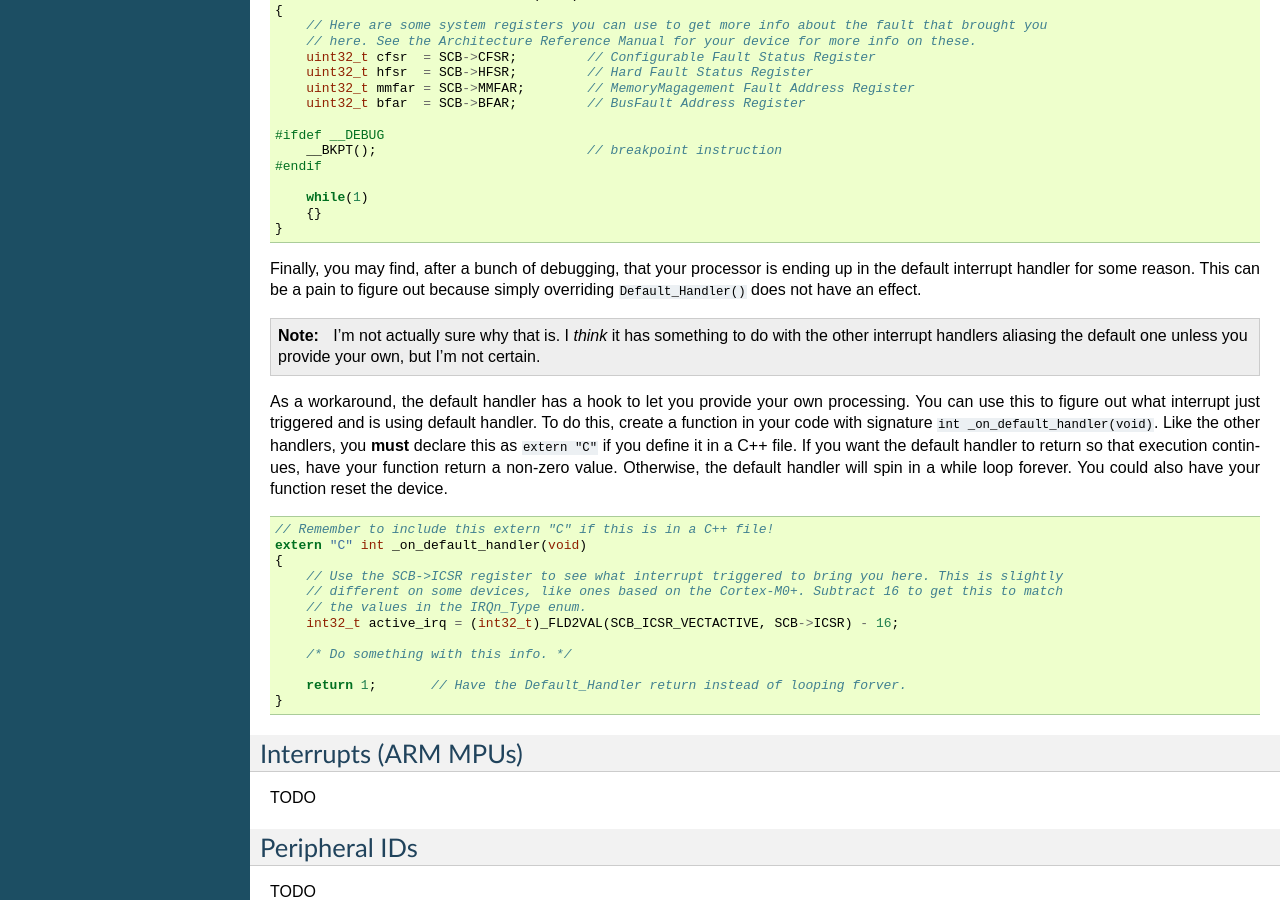
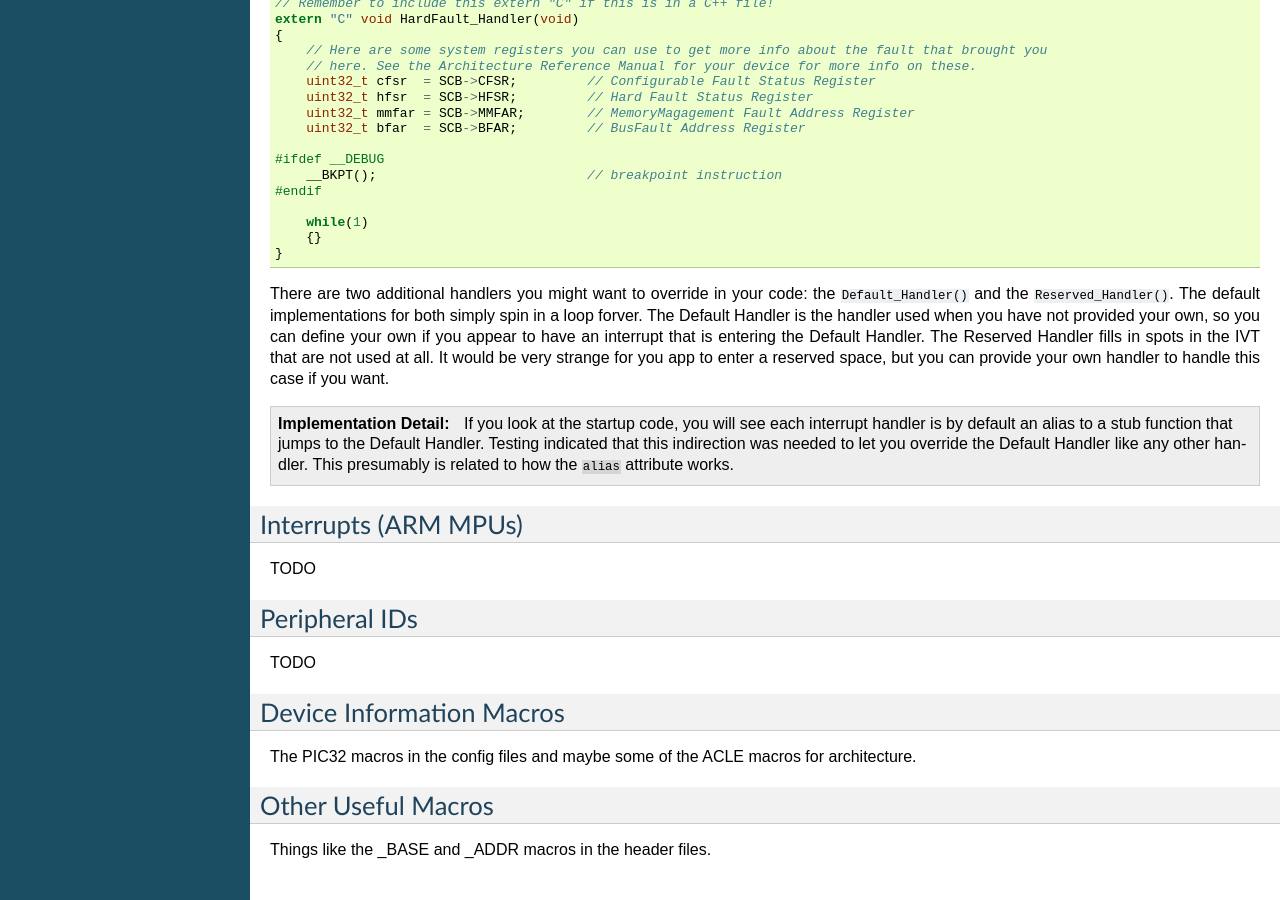
Before and after one commit to jdeguire/pic32clang_docs, a Sphinx documentation site: the page built from source/using_device_features.md, in a window 1280 px wide and 900 px high, scrolled down 9847 px. Built offline with Sphinx 7.4.7, drawn with Linux system fonts in a browser that asks for light colours; some of the changed text lies outside the part shown.

Commit message:
Docs updates!
-- The LLVM distribution now does provide CMSIS-like functionality for old ARM parts.
-- The "CFG_" was removed from fuse variable names.
-- The Default_Handler() can now be overridden like normal for MCUs.

````diff
--- a/source/using_device_features.md
+++ b/source/using_device_features.md
@@ -82,6 +82,12 @@
 include some CMSIS routines where applicable, but you should check out the official Arm CMSIS website
 if you want the complete documentation. You can find more info at <https://www.arm.com/technologies/cmsis>.
 
+CMSIS does not support Arm products that predate the Cortex branding, so this distribution provides
+a small set of CMSIS-like functionality you can use. It is intended to support ARMv4 through ARMv6
+devices, but most testing was done using the ARM926EJ-S (ARMv5TE). Like CMSIS, this will be included
+from device-specific header files for appropriate devices. You will still want to consult documentation
+for your CPU to figure out which features apply to your device.
+
 Arm provides additional libraries under the CMSIS umbrella, such as CMSIS-NN for neural network math
 or CMSIS-DAP for using their Debug Access Protocol. This additional libraries are NOT provided with
 this distribution.
@@ -89,12 +95,6 @@
 CMSIS also has examples for how to create device-specific files, like headers, linker scripts, and
 startup code. This distribution used those examples to create the device-specific files included
 with it.
-
-```{important}
-CMSIS does not support Arm products that predate the Cortex branding. In particular, it does not have
-any code to handle ARM11™ or older devices. In those cases, you are currently on your own. A future
-version of this distribution may be able to provide a few useful CMSIS-like functions for you to use.
-```
 
 
 ## ACLE
@@ -245,8 +245,8 @@
 ### Array Access to Peripheral Instances
 The instance macros above work if you want to hardcode the peripheral to access at compile time.
 However, it may be useful to be able to access peripheral instances from an array. This is handy for
-writing reusable code such as for a C++ class. In such a case, you could supply the instance number
-through the class's constructor.
+writing reusable code such as for a C++ class. In such a case, you might want to supply the instance
+number through the class's constructor.
 
 The device-specific files provide a set of static variables to access peripheral instances through
 arrays. The names of the arrays are formatted as `{peripheral}n_REGS`. Each array will have at least
@@ -261,6 +261,10 @@
     }
 }
 ```
+
+This feature is NOT present in Microchip's XC32 and so you should not use it if you want to maintain
+some compatibility with their toolchain.
+
 
 ### Register Field Macros
 Now that you can access device registers, you can use additional macros to access the fields within
@@ -489,9 +493,9 @@
 describes how to access core peripheral registers in code: <https://arm-software.github.io/CMSIS_6/latest/Core/regMap_pg.html>.
 
 ```{important}
-Remember that CMSIS supports only Cortex-M devices and Cortex-A devices that use ARMv7-A. You are
-currently on your own for accessing registers and peripherals on older devices, but a future version
-of this distribution may add CMSIS-like functionality.
+Remember that CMSIS supports only Cortex-M devices and Cortex-A devices that use ARMv7-A. This
+toolchain provides some CMSIS-like functionality for ARMv4 through ARMv6 devices. You can find those
+files in `arm/include/arm_legacy`.
 ```
 
 
@@ -565,12 +569,10 @@
 for more info on that.
 
 ### Interrupt Handlers
-You probably noticed that nowhere in the above section did we tell the interrupt controller how to
-handle our interrupt. We need to provide a handler function that is referenced by the interrupt
-controller's IVT, or interrupt vector table. The vector table is defined in the device's startup
-code that gets linked in when you build an app. If you want to see what that is like, you can find
-the startup code (and linker script) for you device in the toolchain install location under
-`arm/proc/{procname}`.
+We need to provide a handler function that is referenced by the interrupt controller's interrupt
+vector table, or IVT. The vector table is defined in the device's startup code that gets linked in
+when you build an app. If you want to see what that is like, you can find the startup code (and linker
+script) for you device in the toolchain install location under  `arm/proc/{procname}`.
 
 By default, most interrupts will jump to a dummy handler that spins in a while loop forever. To
 provide your own handler, simply define a function in your application with the signature
@@ -623,37 +625,20 @@
 }
 ```
 
-Finally, you may find, after a bunch of debugging, that your processor is ending up in the default
-interrupt handler for some reason. This can be a pain to figure out because simply overriding
-`Default_Handler()` does not have an effect.
+There are two additional handlers you might want to override in your code: the `Default_Handler()`
+and the `Reserved_Handler()`. The default implementations for both simply spin in a loop forver.
+The Default Handler is the handler used when you have not provided your own, so you can define your
+own if you appear to have an interrupt that is entering the Default Handler. The Reserved Handler
+fills in spots in the IVT that are not used at all. It would be very strange for you app to enter a
+reserved space, but you can provide your own handler to handle this case if you want.
 
-```{note}
-I'm not actually sure why that is. I *think* it has something to do with the other interrupt handlers
-aliasing the default one unless you provide your own, but I'm not certain.
+```{admonition} Implementation Detail
+:class: note
+If you look at the startup code, you will see each interrupt handler is by default an alias to a stub
+function that jumps to the Default Handler. Testing indicated that this indirection was needed to let
+you override the Default Handler like any other handler. This presumably is related to how the
+`alias` attribute works.
 ```
-
-As a workaround, the default handler has a hook to let you provide your own processing. You can use
-this to figure out what interrupt just triggered and is using default handler. To do this, create a
-function in your code with signature `int _on_default_handler(void)`. Like the other handlers, you
-**must** declare this as `extern "C"` if you define it in a C++ file. If you want the default handler
-to return so that execution continues, have your function return a non-zero value. Otherwise, the
-default handler will spin in a while loop forever. You could also have your function reset the device.
-
-```c++
-// Remember to include this extern "C" if this is in a C++ file!
-extern "C" int _on_default_handler(void)
-{
-    // Use the SCB->ICSR register to see what interrupt triggered to bring you here. This is slightly
-    // different on some devices, like ones based on the Cortex-M0+. Subtract 16 to get this to match
-    // the values in the IRQn_Type enum.
-    int32_t active_irq = (int32_t)_FLD2VAL(SCB_ICSR_VECTACTIVE, SCB->ICSR) - 16;
-
-    /* Do something with this info. */
-
-    return 1;       // Have the Default_Handler return instead of looping forver.
-}
-```
-
 
 
 ## Interrupts (ARM MPUs)
````
Also changed, not shown: other parts of source/using_device_features.md (+18 -18 lines).
